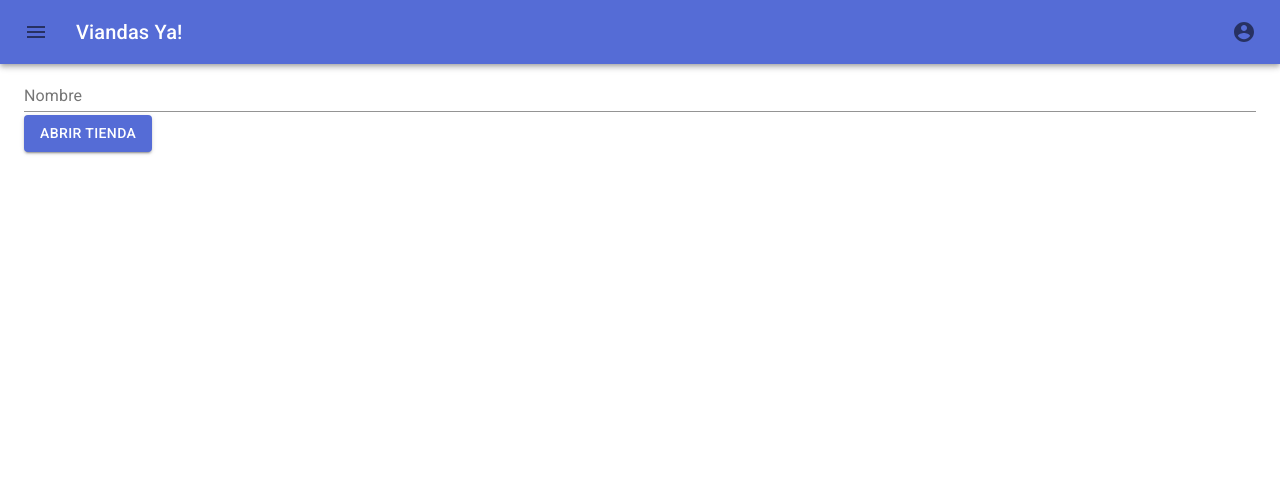
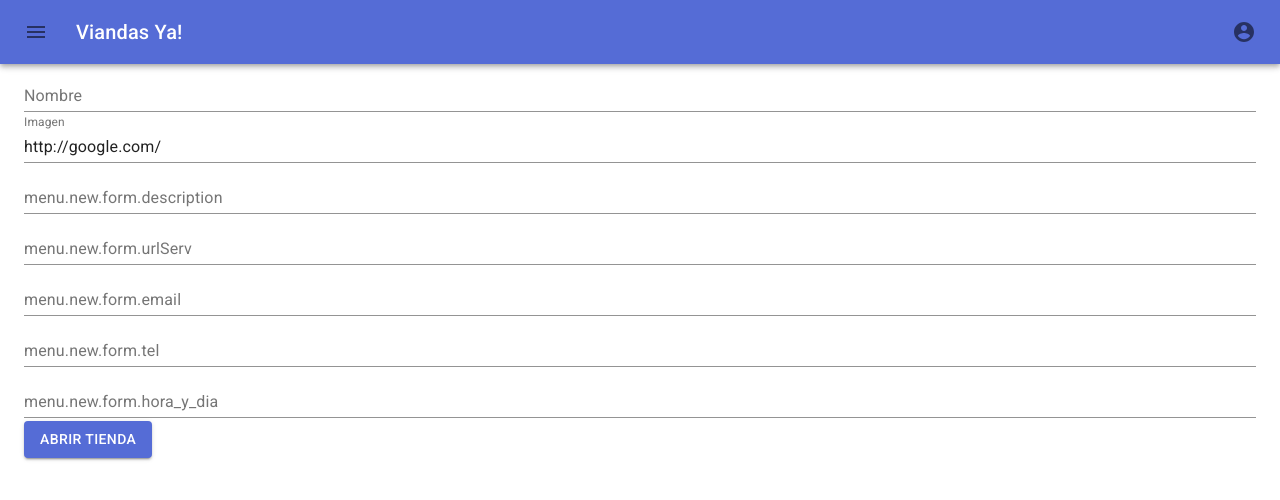
Before and after one commit to Grupo-C2A-022019/Grupo-C2A-022019-Front-End, a Next.js app: page /businesses/new in a window 1280 px wide. Shown: the top 500 px of the page. Built offline with nearby package versions, Linux system fonts and the light colour scheme; what axios-cache-adapter would draw is missing.

Commit message:
apantalla de new business

```diff
--- a/pages/businesses/new.jsx
+++ b/pages/businesses/new.jsx
@@ -44,10 +44,28 @@ function NewBusinessForm({ onSubmit }) {
     <Formik
       onSubmit={onSubmit}
       initialValues={{
-        name: ""
+        name: "",
+        img: "http://google.com/",
+        //Localidad:,
+        //Dirección y Ubicación en un mapa (Google Maps preferentemente) [Obligatorio]
+        description: "",
+        urlServ: "",
+        email: "",
+        tel: "",
+        hora_y_dia: ""
       }}
       validationSchema={Yup.object({
-        name: Yup.string().required()
+        name: Yup.string().required(),
+        img: Yup.string().required(),
+        //Localidad:,
+        //Dirección y Ubicación en un mapa (Google Maps preferentemente) [Obligatorio]
+        description: Yup.string().required(),
+        urlServ: Yup.string(),
+        email: Yup.string().required(),
+        tel: Yup.number()
+          .positive()
+          .required(),
+        hora_y_dia: Yup.string().required()
       })}
     >
       <Form>
@@ -57,6 +75,42 @@ function NewBusinessForm({ onSubmit }) {
           component={TextField}
           label={<I18n id="business.new.form.name" />}
         />
+        <Field
+          fullWidth
+          component={TextField}
+          label={<I18n id="menu.new.form.img" />}
+          name="img"
+        />
+        <Field
+          fullWidth
+          component={TextField}
+          label={<I18n id="menu.new.form.description" />}
+          name="description"
+        />
+        <Field
+          fullWidth
+          component={TextField}
+          label={<I18n id="menu.new.form.urlServ" />}
+          name="urlServ"
+        />
+        <Field
+          fullWidth
+          component={TextField}
+          label={<I18n id="menu.new.form.email" />}
+          name="email"
+        />
+        <Field
+          fullWidth
+          component={TextField}
+          label={<I18n id="menu.new.form.tel" />}
+          name="tel"
+        />
+        <Field
+          fullWidth
+          component={TextField}
+          label={<I18n id="menu.new.form.hora_y_dia" />}
+          name="hora_y_dia"
+        />
         <SubmitButton>
           <I18n id="business.new" />
         </SubmitButton>
```
